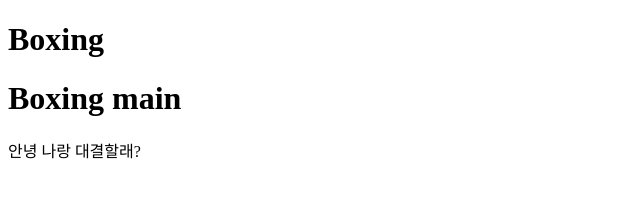
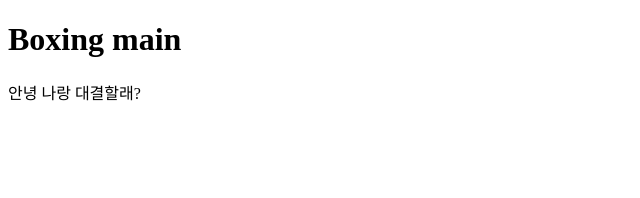
Before and after one commit to ddoda/Boxing, a plain HTML site: page index.html in a window 1280 px wide. Shown: the whole page, without its empty margins (0-640 px from the left). Drawn offline with Linux system fonts and the light colour scheme.

```diff
--- a/index.html
+++ b/index.html
@@ -7,7 +7,6 @@
     <title>Document</title>
 </head>
 <body>
-    <h1>Boxing</h1>
     <h1>Boxing main</h1>
     <div>안녕 나랑 대결할래?</div>
 </body>
```
Also changed, not shown: 1 other file.
